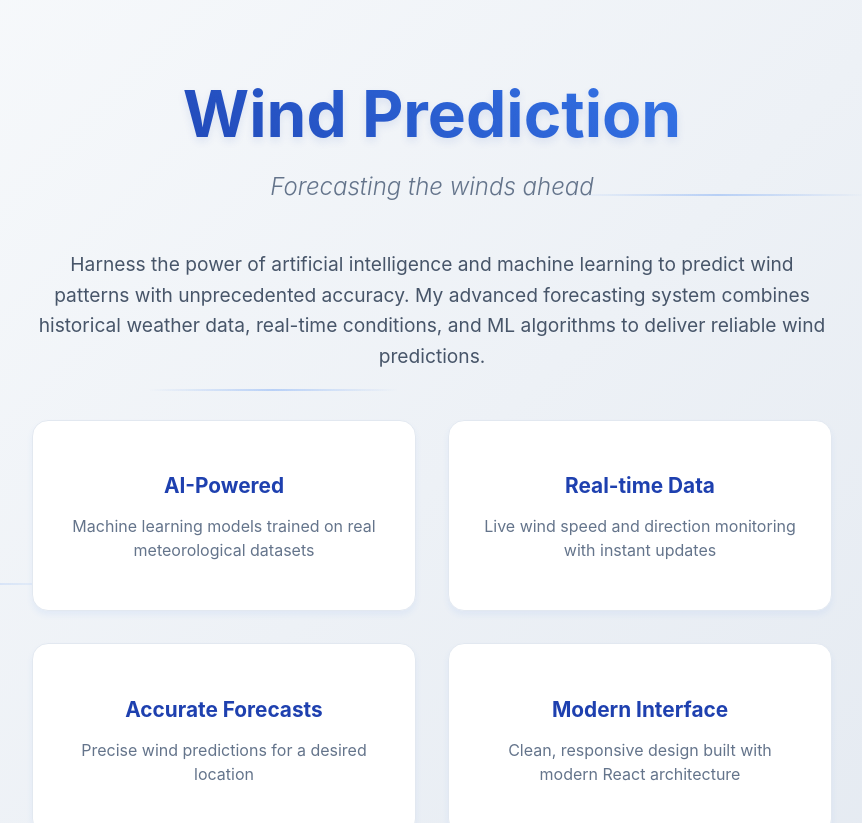
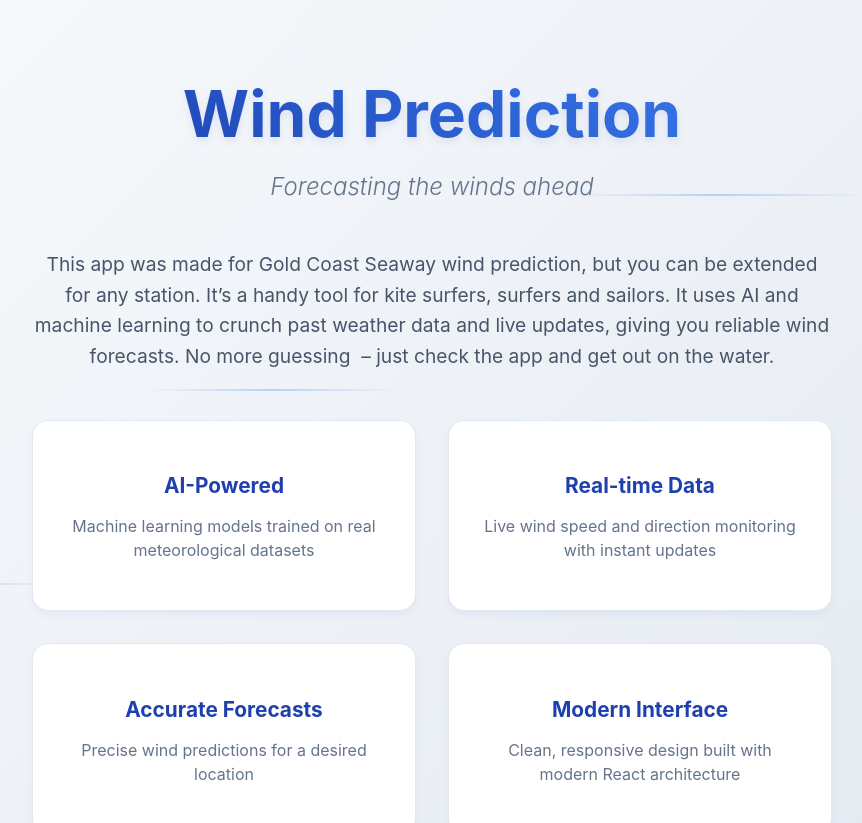
Before and after one commit to Emilija-Zuk/wind-prediction, a React (Create React App) app in the folder web/: page / in a window 1280 px wide. Shown: the top 823 px of the page, without its empty margins (208-1070 px from the left). Built offline with nearby package versions, Linux system fonts and the light colour scheme.

Commit message:
The intro page description is modified and S3 bucket name is changed

```diff
--- a/web/src/App.js
+++ b/web/src/App.js
@@ -10,9 +10,7 @@ function App() {
 
           <div className="description">
             <p>
-              Harness the power of artificial intelligence and machine learning to predict wind patterns
-              with unprecedented accuracy. My advanced forecasting system combines historical weather data,
-              real-time conditions, and ML algorithms to deliver reliable wind predictions.
+              This app was made for Gold Coast Seaway wind prediction, but you can be extended for any station. It’s a handy tool for kite surfers, surfers and sailors. It uses AI and machine learning to crunch past weather data and live updates, giving you reliable wind forecasts. No more guessing  – just check the app and get out on the water.
             </p>
 
             <div className="features-grid">
```
Also changed, not shown: 1 other file (tests, documents, lock files or other folders).
